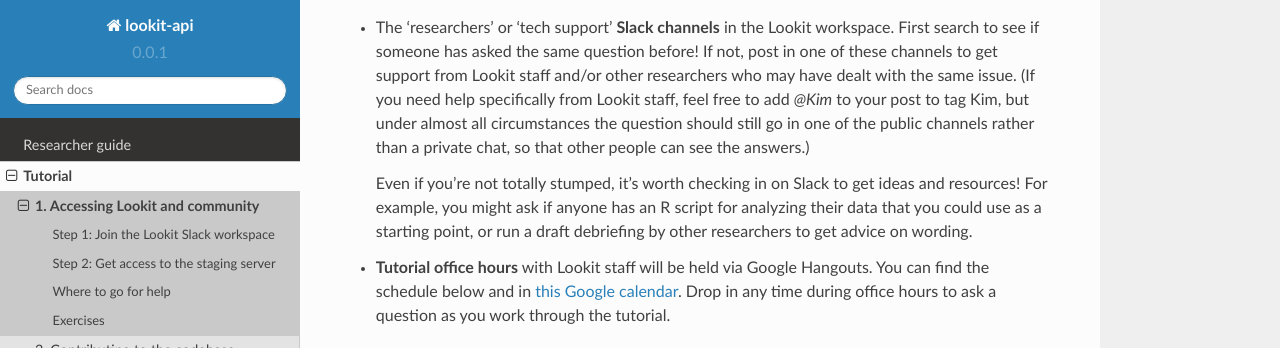
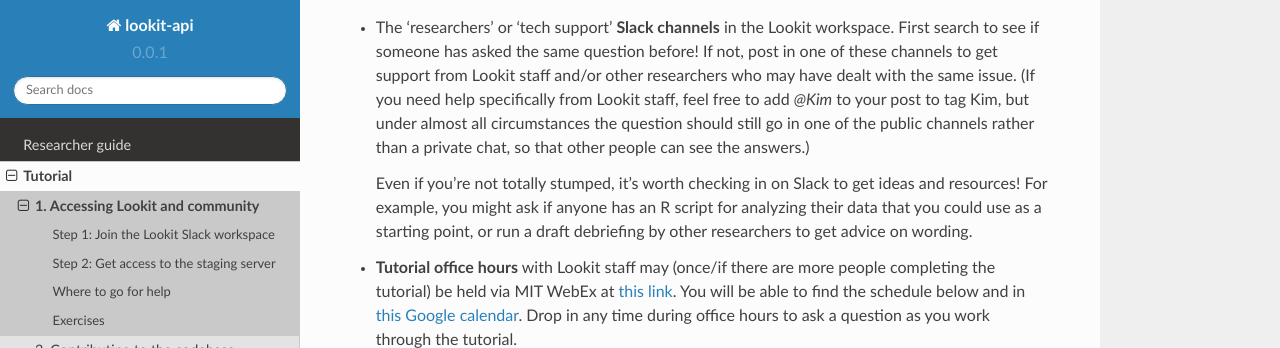
Before and after one commit to lookit/lookit-docs, a Sphinx documentation site: the page built from docs/source/tutorial-access.rst, in a window 1280 px wide and 900 px high, scrolled down 1624 px, cut to the strip 0-348 px from the top of the window. Built offline with Sphinx 7.4.7 and the Read the Docs theme 2.0.0, drawn with Linux system fonts in a browser that asks for light colours.

Commit message:
dial back expectations for office hours until people start doing tutorial

```diff
--- a/docs/source/tutorial-access.rst
+++ b/docs/source/tutorial-access.rst
@@ -39,7 +39,7 @@
   Even if you're not totally stumped, it's worth checking in on Slack to get ideas and resources! For example, you might ask if anyone has an R script for analyzing their data that you could use as a starting point, or run a draft debriefing by other researchers to get advice on wording.
 
 
-- **Tutorial office hours** with Lookit staff will be held via Google Hangouts. You can find the schedule below and in `this Google calendar <https://calendar.google.com/calendar?cid=bGtuc3Y4b3RidTUzMzNxdTBtaGRxMGI3bmdAZ3JvdXAuY2FsZW5kYXIuZ29vZ2xlLmNvbQ>`_. Drop in any time during office hours to ask a question as you work through the tutorial.
+- **Tutorial office hours** with Lookit staff may (once/if there are more people completing the tutorial) be held via MIT WebEx at `this link <https://www.homedepot.com/p/TrafficMASTER-High-Point-Chestnut-6-in-x-36-in-Luxury-Vinyl-Plank-Flooring-24-sq-ft-case-83313/205893522>`_. You will be able to find the schedule below and in `this Google calendar <https://calendar.google.com/calendar?cid=bGtuc3Y4b3RidTUzMzNxdTBtaGRxMGI3bmdAZ3JvdXAuY2FsZW5kYXIuZ29vZ2xlLmNvbQ>`_. Drop in any time during office hours to ask a question as you work through the tutorial.
 
 .. raw:: html
 
```
